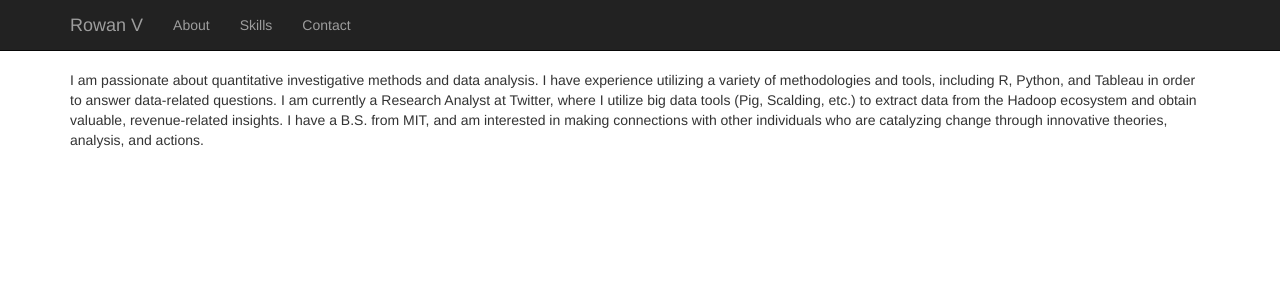
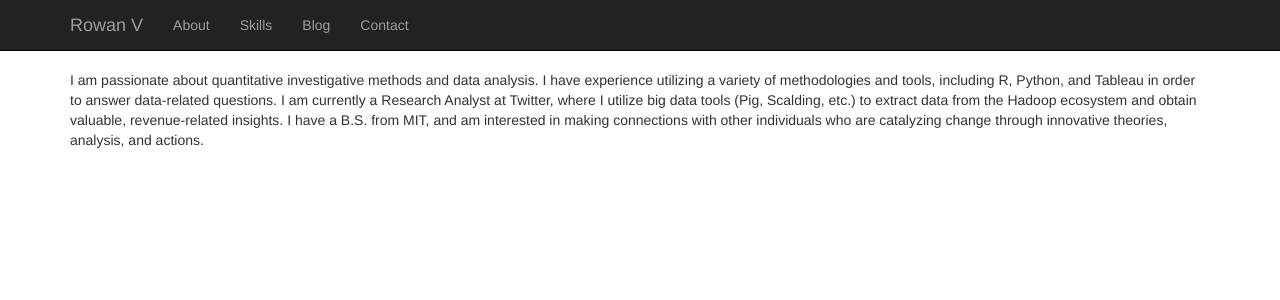
Before and after one commit to rowanv/rowanv_web, a Django app: page /portfolio/about/ in a window 1280 px wide. Shown: the top 300 px of the page. Run offline with Django 3.2, Linux system fonts and the light colour scheme; some libraries are stand-ins or nearby versions.

Commit message:
Added blog

```diff
--- a/portfolio/templates/base_portfolio.html
+++ b/portfolio/templates/base_portfolio.html
@@ -55,6 +55,9 @@
                     </li>
                     <li>
                         <a href="/portfolio/skills/">Skills</a>
+                    </li>
+                    <li>
+                        <a href="http://datasciencetalk.blogspot.com">Blog</a>
                     </li>
                     <li>
                         <a href="/portfolio/contact/">Contact</a>
```
